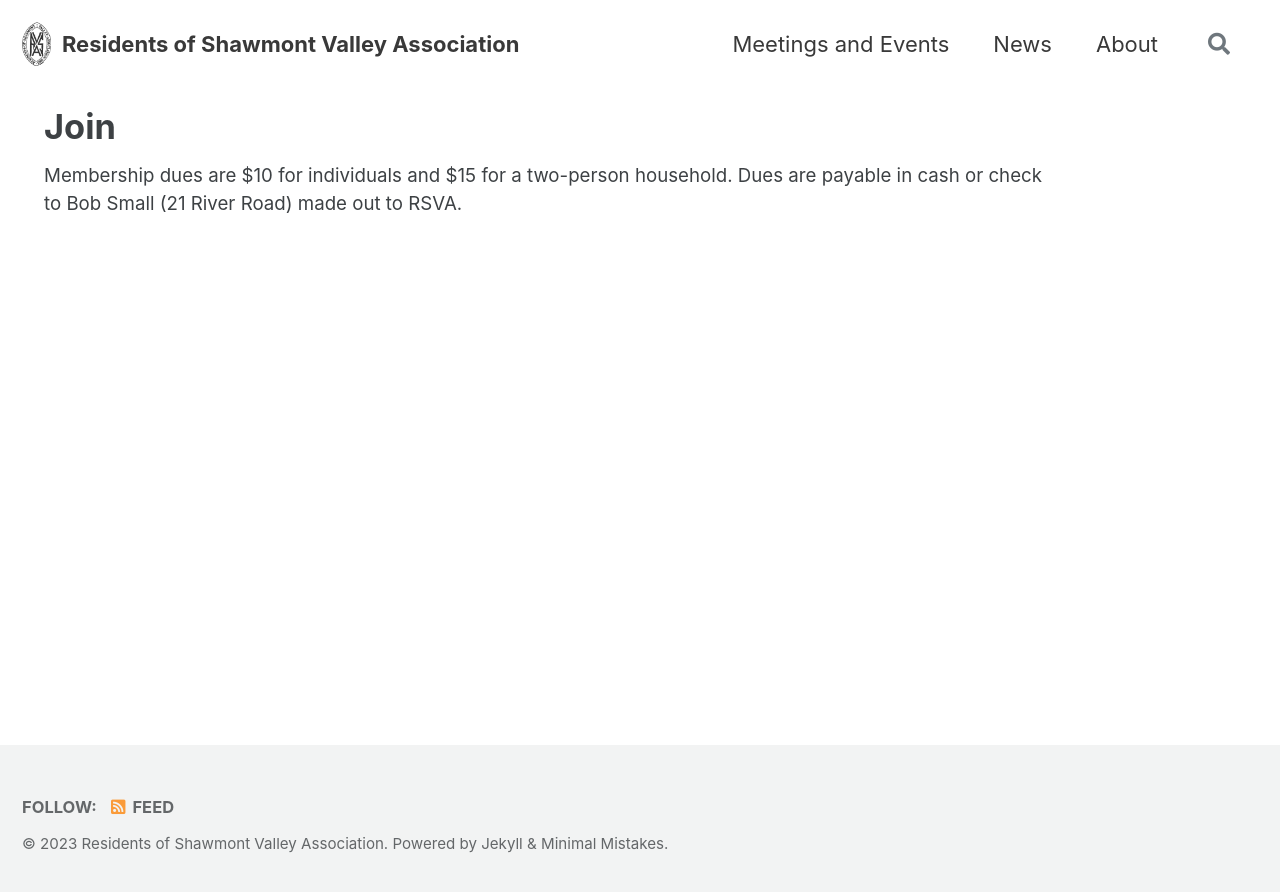
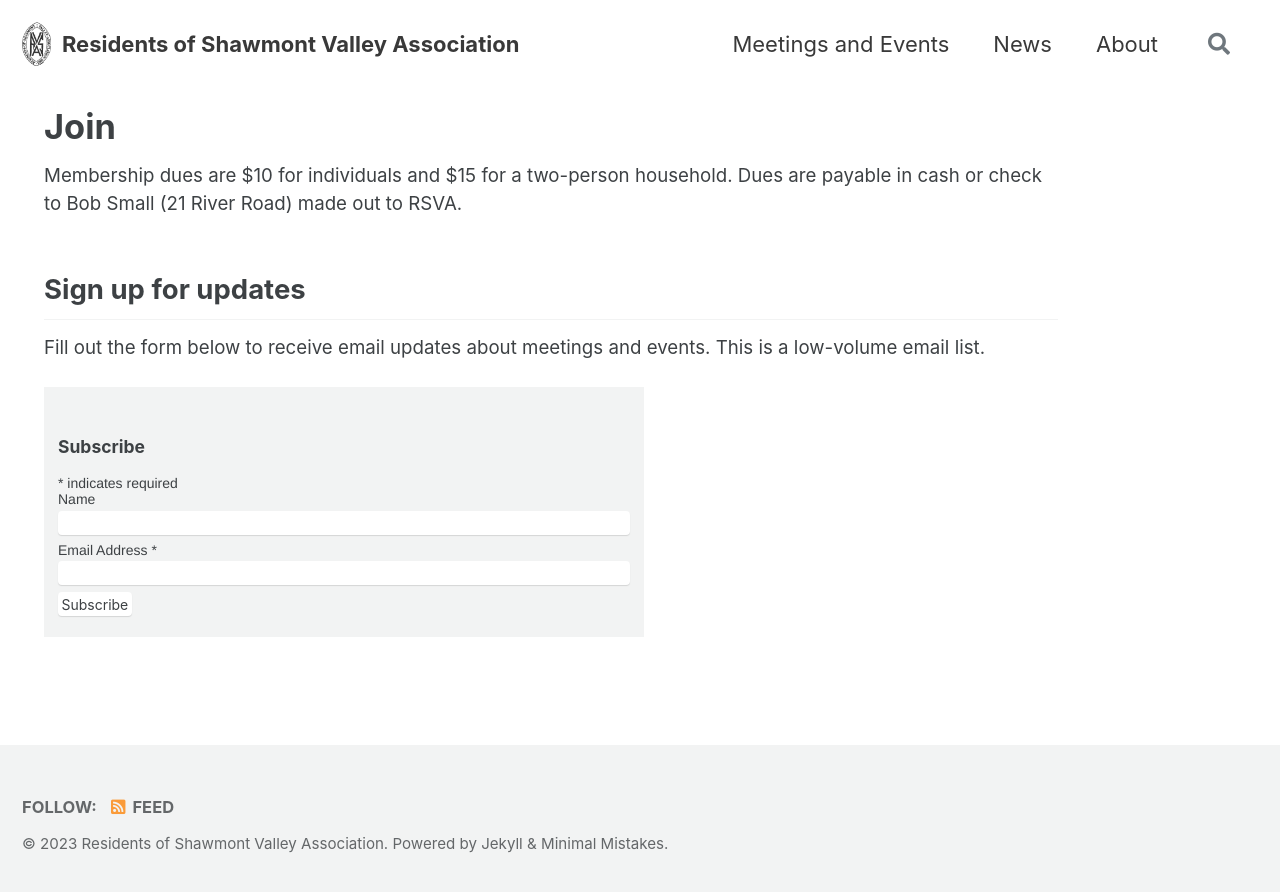
Before and after one commit to acouch/residents-of-shawmont-valley, a Jekyll site: the page built from _pages/join.md, in a window 1280 px wide. Shown: the top 892 px of the page. Built offline with Jekyll 4.4.1, drawn with Linux system fonts in a browser that asks for light colours; cached includes are drawn as plain includes; comment, search, counter and statistics services are not loaded.

Commit message:
Update join.md

```diff
--- a/_pages/join.md
+++ b/_pages/join.md
@@ -5,3 +5,8 @@ permalink: /join/
 ---
 
 Membership dues are $10 for individuals and $15 for a two-person household. Dues are payable in cash or check to Bob Small (21 River Road) made out to RSVA.
+
+
+<h2>Sign up for updates</h2>
+<p>Fill out the form below to receive email updates about meetings and events. This is a low-volume email list.</p>
+{% include email-signup-form.html %}
```
